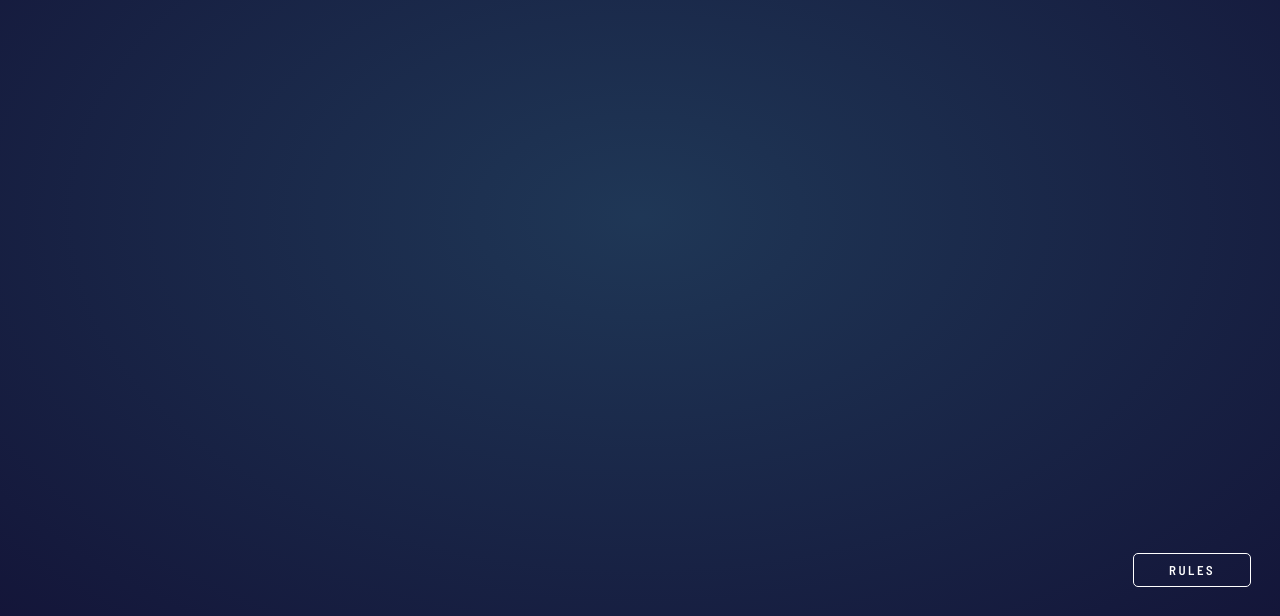
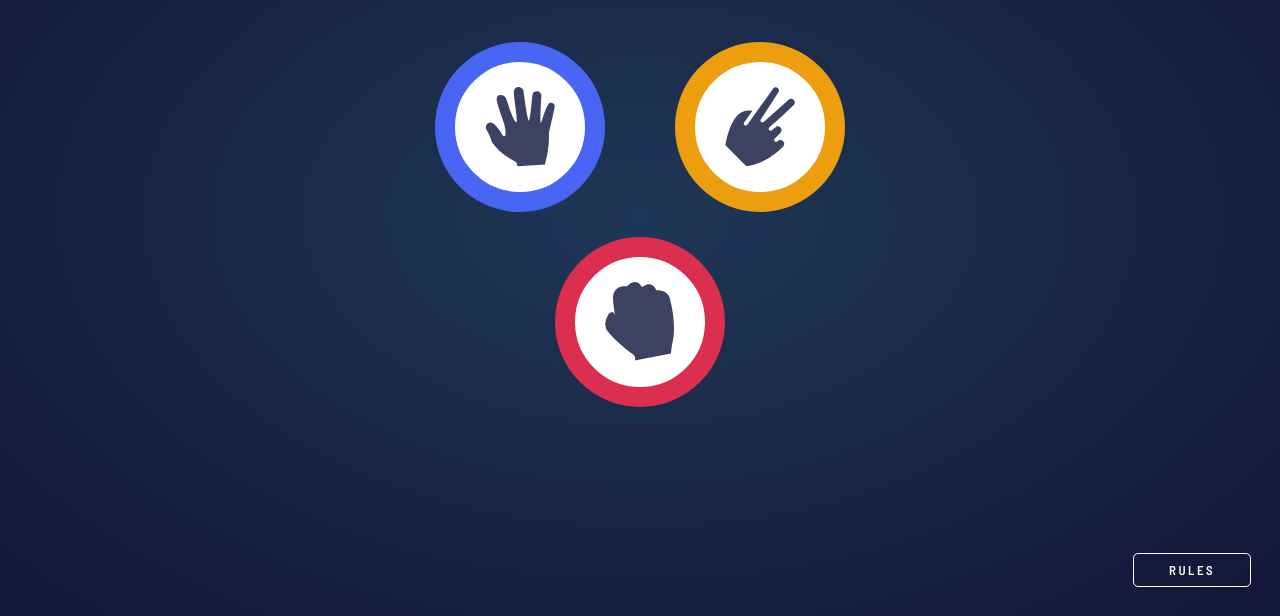
Before and after one commit to pedrohsouza20/rock-paper-scissors, a plain HTML site: page index.html in a window 1280 px wide. Shown: the part 184-800 px from the top of the page. Drawn offline with Linux system fonts and the light colour scheme.

Commit message:
created the main part of the ui of the game (the 3 options)

```diff
--- a/index.html
+++ b/index.html
@@ -28,6 +28,21 @@
           <h2 class="score-points">12</h2>
         </div>
       </div>
+      <div class="main-game">
+        <div class="part-one">
+          <div class="paper">
+            <img src="./assets/images/icon-paper.svg" alt="" />
+          </div>
+          <div class="scissors">
+            <img src="./assets/images/icon-scissors.svg" alt="" />
+          </div>
+        </div>
+        <div class="part-two">
+          <div class="rock">
+            <img src="./assets/images/icon-rock.svg" alt="" />
+          </div>
+        </div>
+      </div>
     </section>
     <script src="index.js"></script>
   </body>
--- a/style.css
+++ b/style.css
@@ -66,6 +66,66 @@
   overflow-y: hidden;
 }
 
+.main-game {
+  display: flex;
+  flex-direction: column;
+  align-items: center;
+  justify-content: center;
+  margin-top: 45px;
+}
+
+.rock,
+.paper,
+.scissors {
+  cursor: pointer;
+  display: flex;
+  justify-content: center;
+  align-items: center;
+  width: 130px;
+  height: 130px;
+  border-radius: 50%;
+  background: #fff;
+}
+
+.rock:hover,
+.paper:hover,
+.scissors:hover {
+  opacity: 0.6;
+  transition: 0.2s;
+}
+
+.rock:not(:hover),
+.paper:not(:hover),
+.scissors:not(:hover) {
+  opacity: 1;
+  transition: 0.2;
+}
+
+.paper {
+  border: 20px solid hsl(230, 89%, 62%);
+  margin-right: 70px;
+}
+
+.scissors {
+  border: 20px solid hsl(39, 89%, 49%);
+}
+
+.rock {
+  margin-top: 25px;
+  border: 20px solid hsl(349, 71%, 52%);
+}
+
+.rock img,
+.paper img,
+.scissors img {
+  width: 70px;
+  height: 80px;
+}
+
+.part-one {
+  display: flex;
+}
+
 body {
   background-image: radial-gradient(hsl(214, 47%, 23%), hsl(237, 49%, 15%));
   background-repeat: no-repeat;
```
